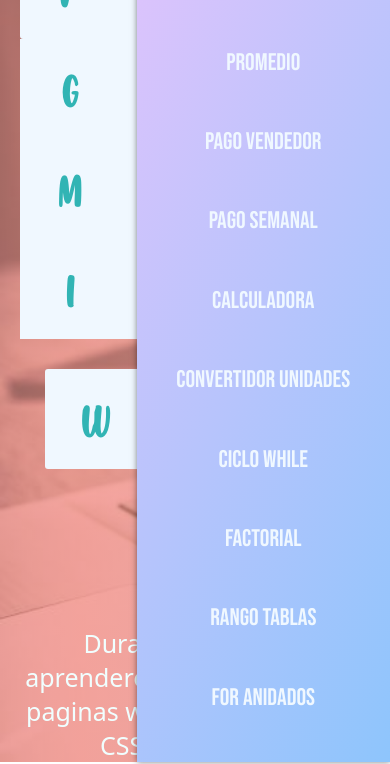
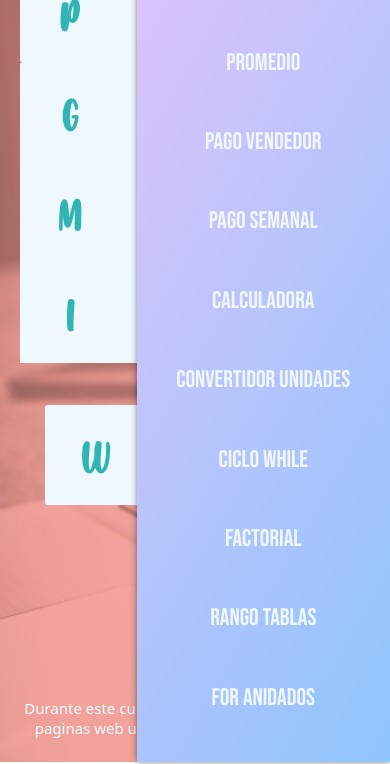
Before and after one commit to CesarOtero9/PWeb2, a plain HTML site: page index.html in a window 390 px wide. Shown: the part 82-846 px from the top of the page. Drawn offline with nearby package versions, Linux system fonts and the light colour scheme.

Commit message:
Calculadora1

```diff
--- a/css/estilos.css
+++ b/css/estilos.css
@@ -169,6 +169,7 @@ header {
     font-weight: 300;
     font-size: 25px;
     font-family: system-ui, -apple-system, BlinkMacSystemFont, 'Segoe UI', Roboto, Oxygen, Ubuntu, Cantarell, 'Open Sans', 'Helvetica Neue', sans-serif;
+    margin-top: 80px;
 }
 
 
@@ -408,6 +409,13 @@ footer {
         width: 50vw;
     }
 
+    .copy {
+        color: azure;
+        font-weight: 200;
+        font-size: 15px;
+        font-family: system-ui, -apple-system, BlinkMacSystemFont, 'Segoe UI', Roboto, Oxygen, Ubuntu, Cantarell, 'Open Sans', 'Helvetica Neue', sans-serif;
+        margin-top: 30px;
+    }
     .contenedorHerramienta img {
         width: 80%;
         margin-bottom: 40px;
```
